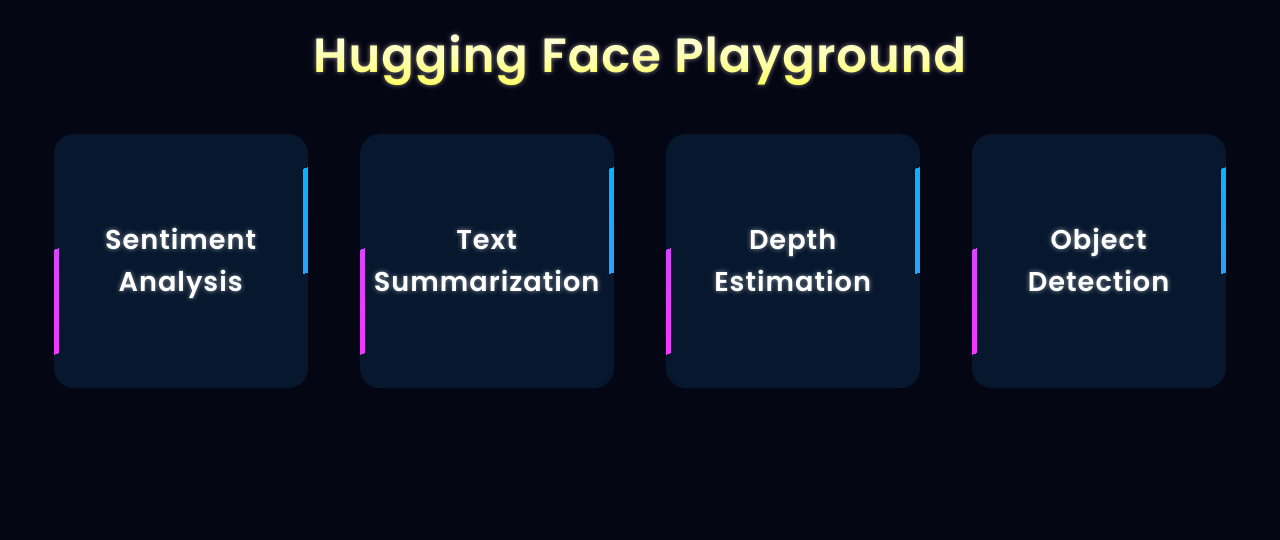
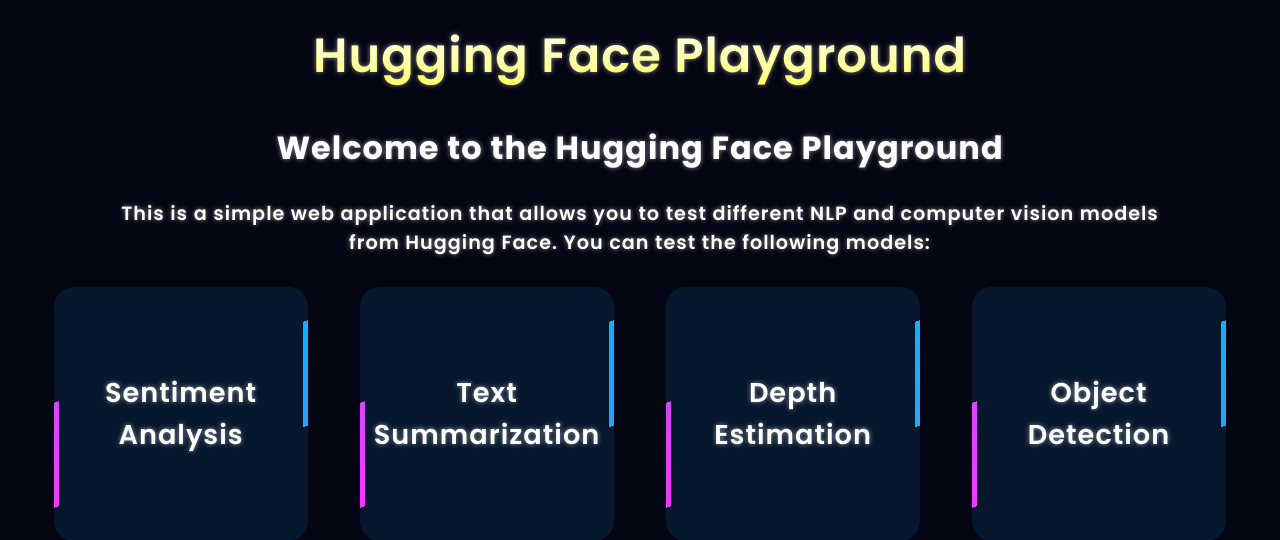
Before and after one commit to Hardvan/Hugging-Face-Playground, a Flask app: page / in a window 1280 px wide. Shown: the top 540 px of the page. Run offline with Flask 3, Linux system fonts and the light colour scheme.

Commit message:
Add description template

```diff
--- a/static/css/index.css
+++ b/static/css/index.css
@@ -28,6 +28,26 @@ body {
   background: linear-gradient(white, yellow);
   -webkit-background-clip: text;
   -webkit-text-fill-color: transparent;
+}
+
+/* Description Section */
+.description {
+  font-size: 1.5rem;
+  text-align: center;
+  margin-top: 20px;
+  font-weight: 600;
+  letter-spacing: 1px;
+  text-shadow: 0 0 5px rgba(255, 255, 255, 0.5);
+}
+
+.description h2 {
+  font-size: 2rem;
+  margin-top: 20px;
+}
+
+.description p {
+  font-size: 1.2rem;
+  margin: 20px 100px;
 }
 
 /* Links Section */
--- a/templates/base.html
+++ b/templates/base.html
@@ -24,6 +24,12 @@
       {% block page_title %}Hugging Face Playground{% endblock %}
     </h1>
 
+    <!-- Description Block -->
+    <div class="description">
+      <h2>{% block description_h2 %}{% endblock %}</h2>
+      <p>{% block description_p %}{% endblock %}</p>
+    </div>
+
     <!-- Content Block -->
     {% block content %}{% endblock %}
 
--- a/templates/index.html
+++ b/templates/index.html
@@ -1,5 +1,11 @@
 {% extends 'base.html' %} {% block page_title %}Hugging Face Playground{%
-endblock %} {% block content %}
+endblock %}
+
+<!-- Description of the page -->
+{% block description_h2 %}Welcome to the Hugging Face Playground{% endblock %}
+{% block description_p %}This is a simple web application that allows you to
+test different NLP and computer vision models from Hugging Face. You can test
+the following models:{% endblock %} {% block content %}
 <!-- Links to different pages -->
 <div class="links-container">
   <a href="{{ url_for('sentiment_analysis') }}" class="link-card">
```
